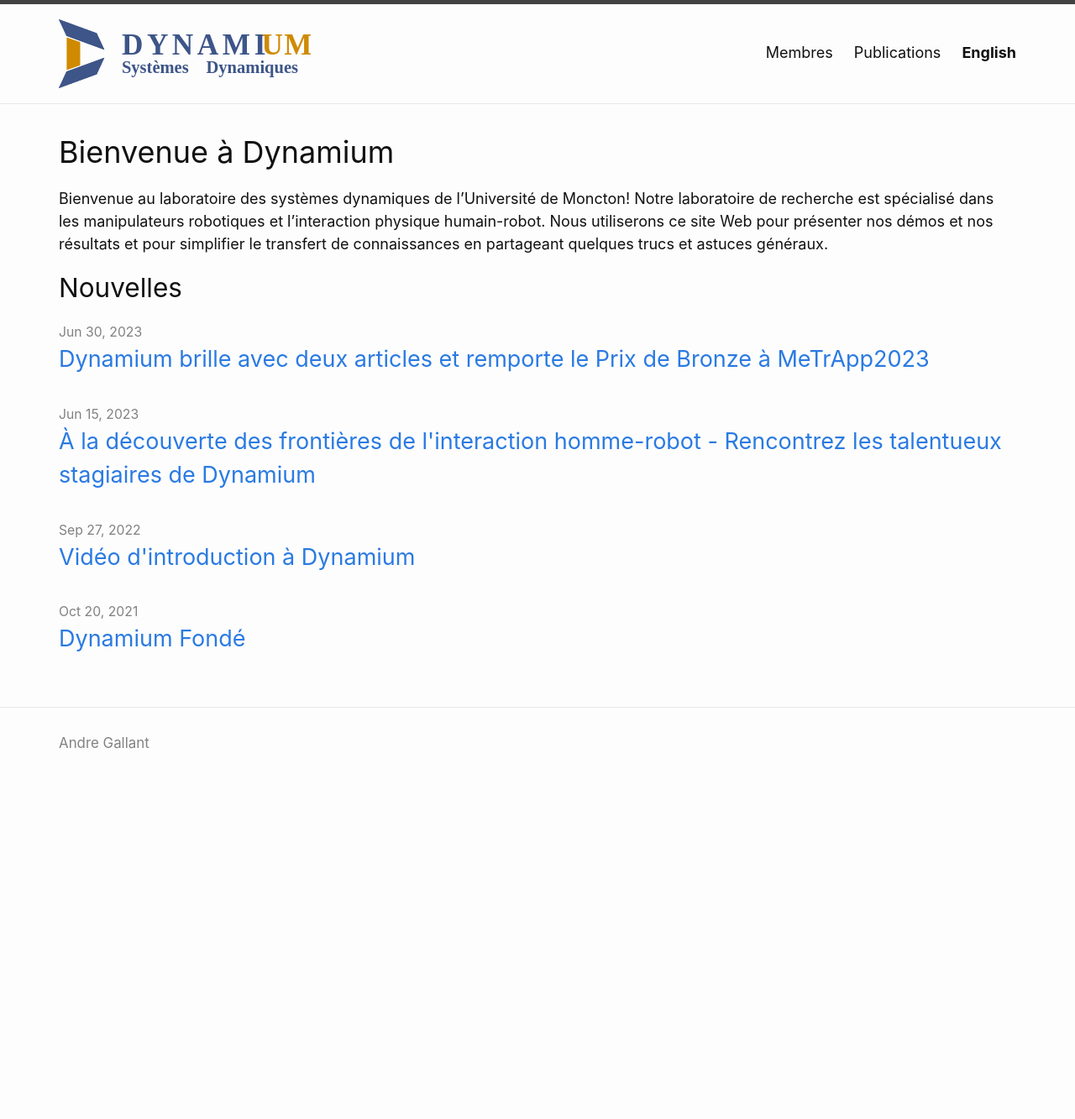
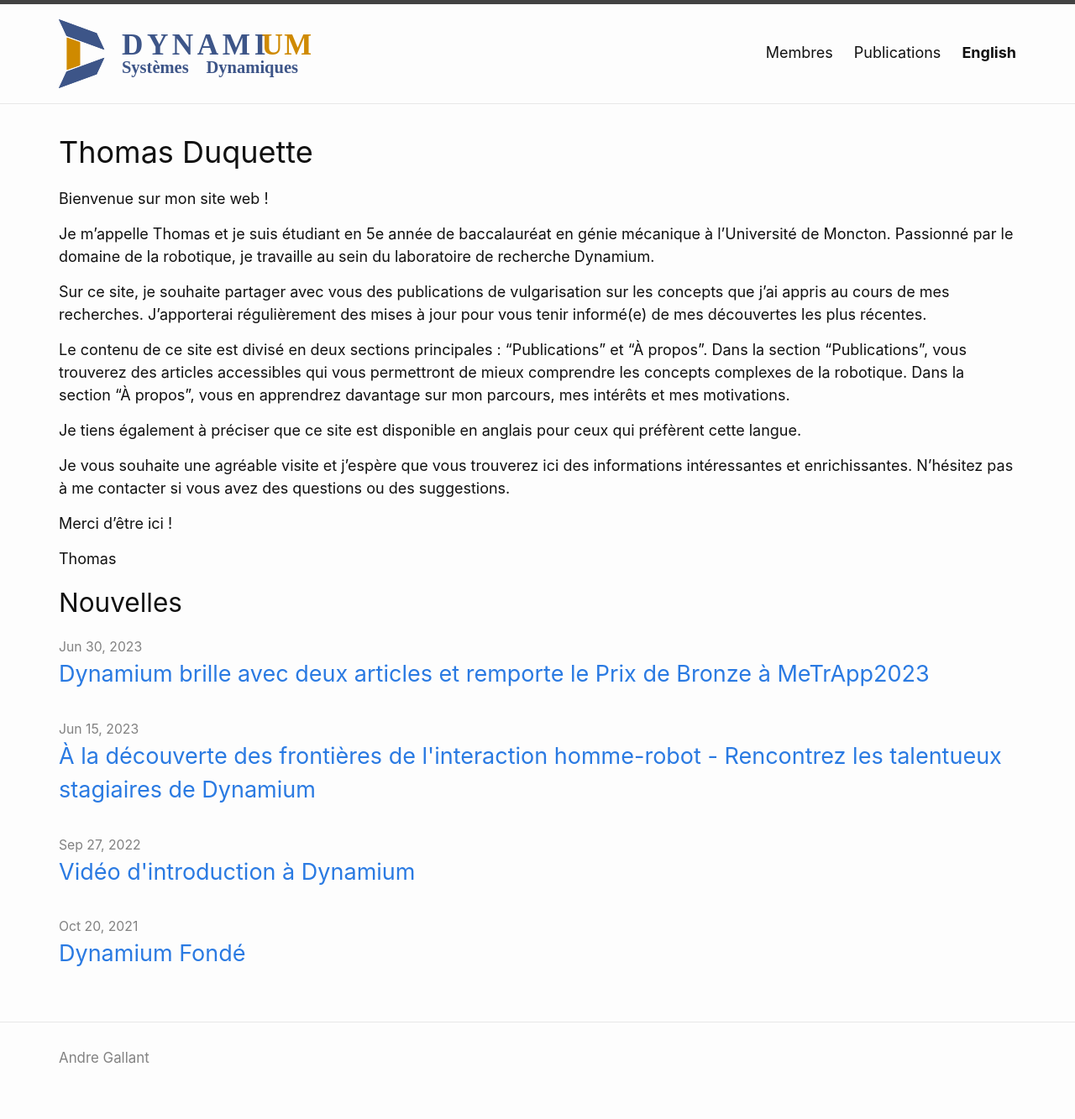
Before and after one commit to ThomasDuquette/ThomasDuquette.github.io, a Jekyll site: the page built from accueil.md, in a window 1280 px wide. Shown: the whole page at 84% size. Built offline with Jekyll 4.4.1, drawn with Linux system fonts in a browser that asks for light colours; before the commit the page ends 958 px from its top, so only the background shows below that.

Commit message:
Page d'accueil - création

```diff
--- a/accueil.md
+++ b/accueil.md
@@ -1,7 +1,21 @@
 ---
-title: Bienvenue à Dynamium
+title: Thomas Duquette
 lang: fr
 layout: home
 ---
 
-Bienvenue au laboratoire des systèmes dynamiques de l'Université de Moncton! Notre laboratoire de recherche est spécialisé dans les manipulateurs robotiques et l'interaction physique humain-robot. Nous utiliserons ce site Web pour présenter nos démos et nos résultats et pour simplifier le transfert de connaissances en partageant quelques trucs et astuces généraux.
+Bienvenue sur mon site web !
+
+Je m'appelle Thomas et je suis étudiant en 5e année de baccalauréat en génie mécanique à l'Université de Moncton. Passionné par le domaine de la robotique, je travaille au sein du laboratoire de recherche Dynamium.
+
+Sur ce site, je souhaite partager avec vous des publications de vulgarisation sur les concepts que j'ai appris au cours de mes recherches. J'apporterai régulièrement des mises à jour pour vous tenir informé(e) de mes découvertes les plus récentes.
+
+Le contenu de ce site est divisé en deux sections principales : "Publications" et "À propos". Dans la section "Publications", vous trouverez des articles accessibles qui vous permettront de mieux comprendre les concepts complexes de la robotique. Dans la section "À propos", vous en apprendrez davantage sur mon parcours, mes intérêts et mes motivations.
+
+Je tiens également à préciser que ce site est disponible en anglais pour ceux qui préfèrent cette langue.
+
+Je vous souhaite une agréable visite et j'espère que vous trouverez ici des informations intéressantes et enrichissantes. N'hésitez pas à me contacter si vous avez des questions ou des suggestions.
+
+Merci d'être ici !
+
+Thomas
```
